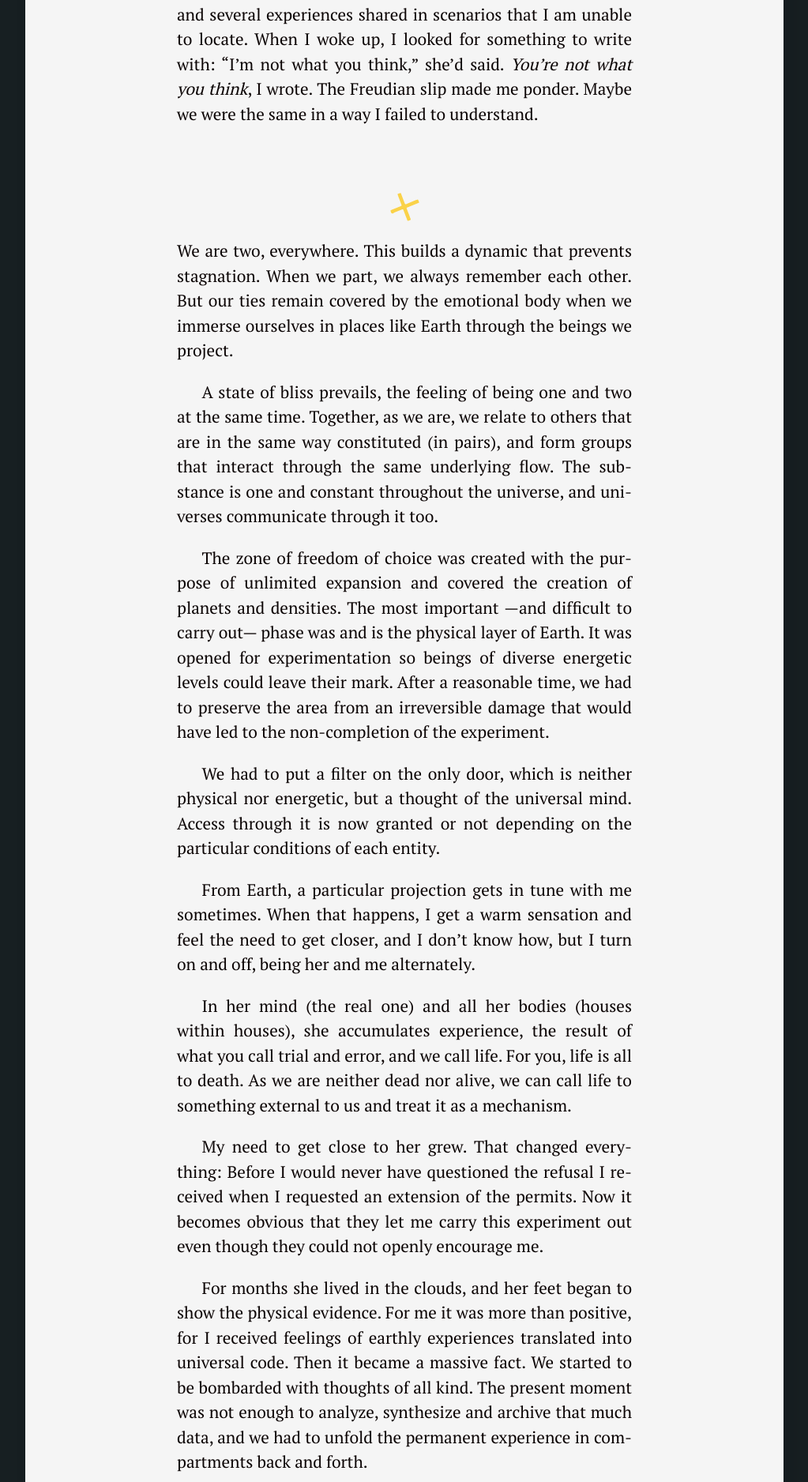
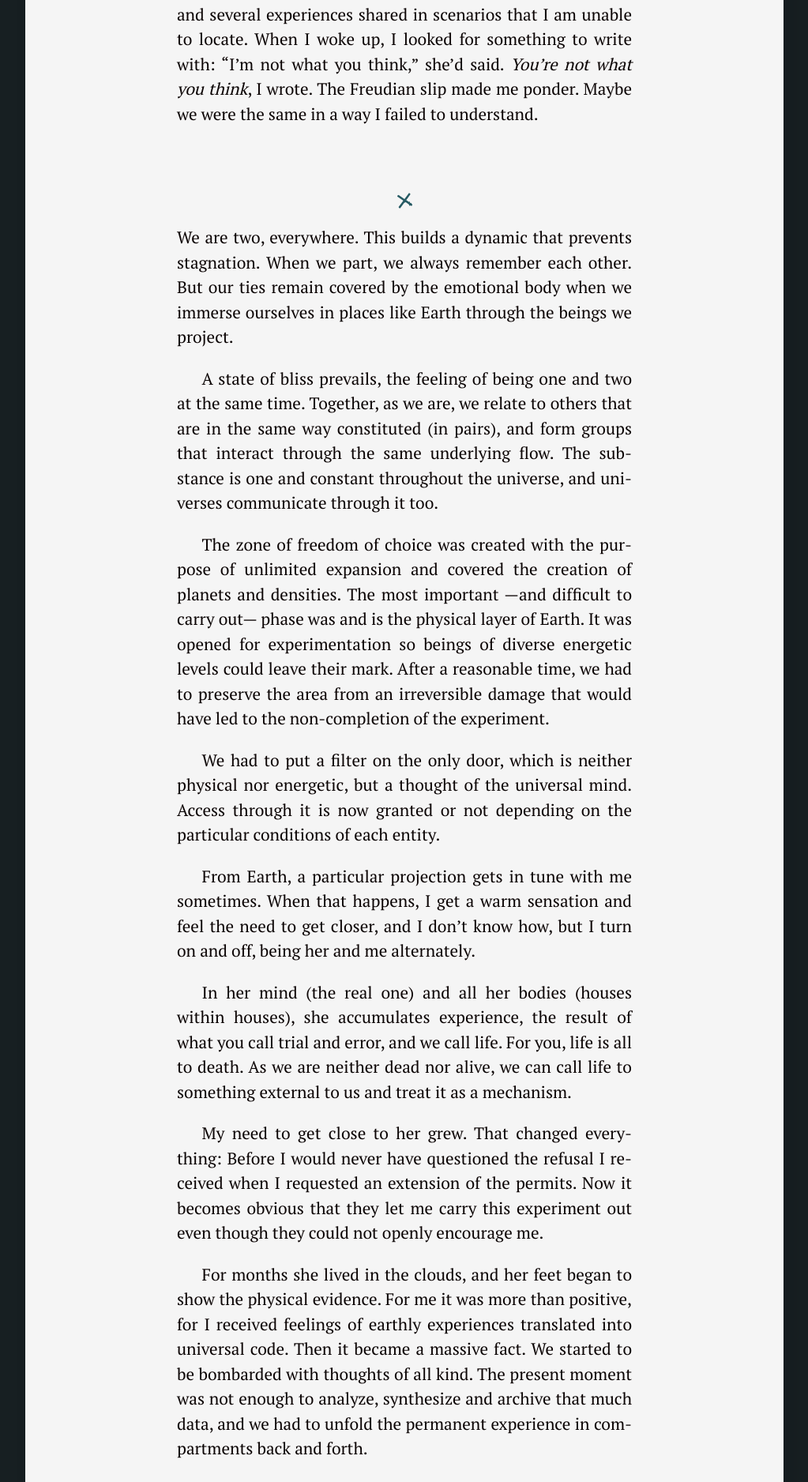
Before and after one commit to silvialohrmann/editorial, a Jekyll site: the page built from _posts/2022-11-18-we-are-houses.md, in a window 1280 px wide. Shown: the part 964-2840 px from the top of the page at 79% size, without its empty margins (128-1151 px from the left). Built offline with Jekyll 4.4.1, drawn with Linux system fonts in a browser that asks for light colours.

Commit message:
Update _base.scss

```diff
--- a/_sass/_base.scss
+++ b/_sass/_base.scss
@@ -102,7 +102,7 @@ p > cite {
 hr {
   border: 0;
   height: 0;
-  @include divider;
+  @include divider-intertext;
   margin: 4em auto 1em;
 }
 
```
